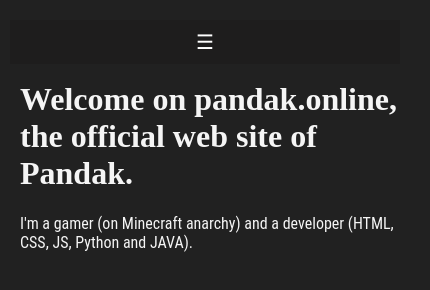
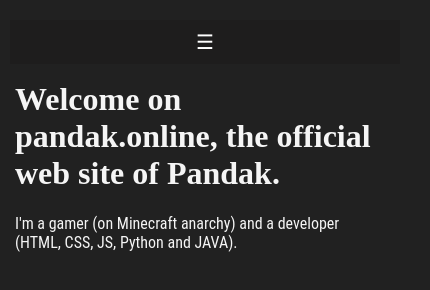
Before and after one commit to F2x-47/website, a plain HTML site: page index.html in a window 390 px wide. Shown: the whole page, 430 px wide, since content can reach past the window. Drawn offline with Linux system fonts and the light colour scheme; a web font is replaced by a local one.

Commit message:
Update index.html
- met le titre au centre pour ne pas a avoir à scroll horizontalement pour pouvoir lire le titre en entier

```diff
--- a/index.html
+++ b/index.html
@@ -13,7 +13,8 @@
       margin: 0;
       background-color: #212121;
       color: whitesmoke;
-      font-family: sans-serif;
+      font-family: Arial;
+      overflow-x: hidden;
     }
 
     h1 {
@@ -39,6 +40,7 @@
       padding: 20px;
       width: calc(100% - 220px);
       transition: margin-left 0.3s ease;
+      box-sizing: border-box;
     }
 
     button {
@@ -88,6 +90,7 @@
         margin-left: 0;
         width: 100%;
         padding-top: 60px;
+        padding: 60px 15px 20px 15px;
       }
 
       .hamburger {
```
